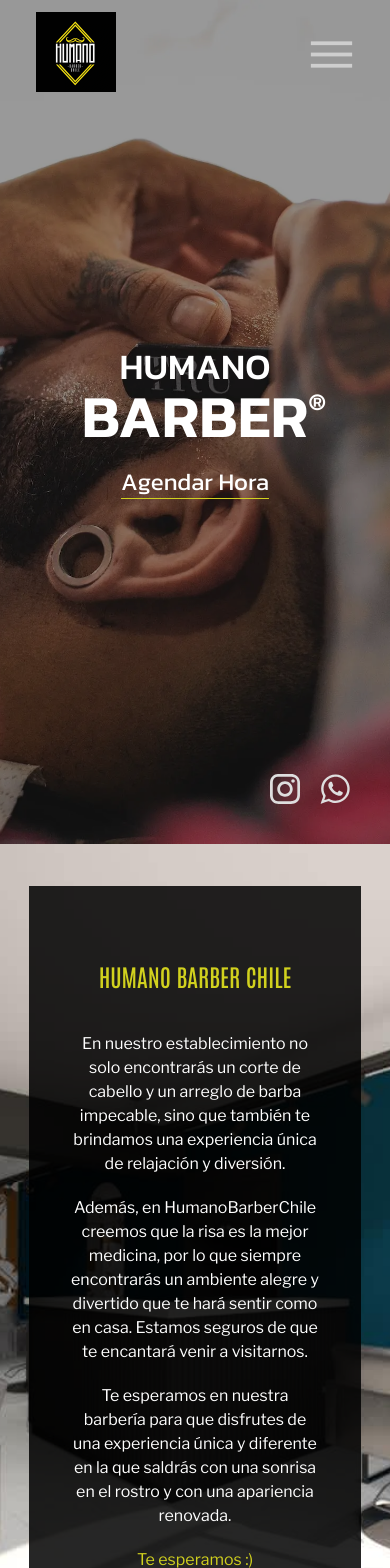
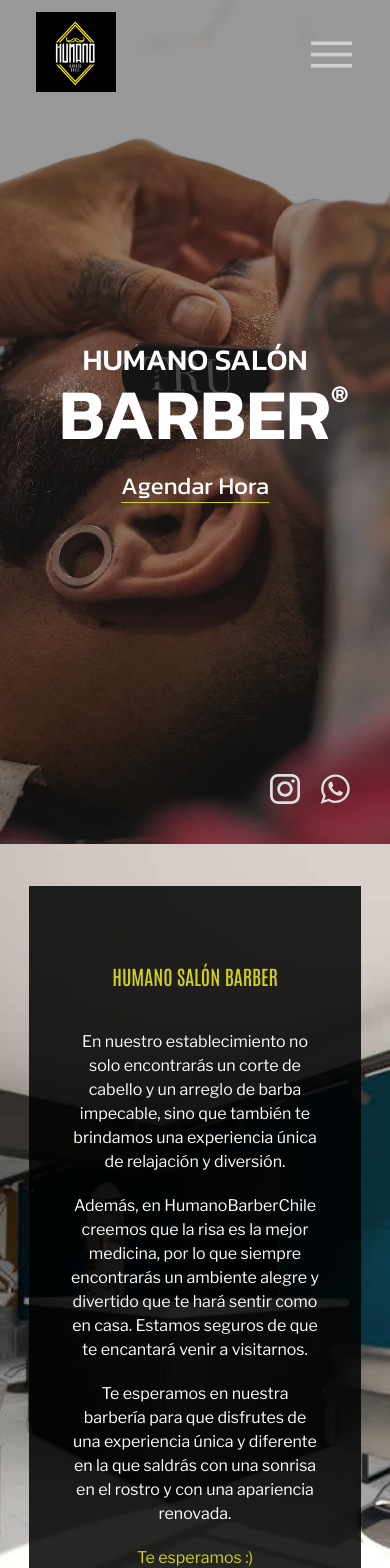
Before and after one commit to CrisSaavedra/humano-barber-chile, a React (Vite) app: page / in a window 390 px wide. Shown: the top 1568 px of the page. Built offline with nearby package versions, Linux system fonts and the light colour scheme.

Commit message:
Update AboutUs and LandingPage sections with new salon name and adjust styles for consistent branding across the site

```diff
--- a/src/pages/aboutUs.tsx
+++ b/src/pages/aboutUs.tsx
@@ -8,7 +8,7 @@
                 <main className="w-[85%] h-[90%] relative max-w-[1000px]">
                     <div className="absolute top-0 left-0 w-full h-full flex justify-center items-center bg-black z-[-5] opacity-85"></div>
                     <div className="text-white flex flex-col items-center justify-center w-full h-full font-antonio p-10">
-                        <h3 className="text-2xl text-yellow font-medium">HUMANO BARBER CHILE</h3>
+                        <h3 className="text-xl text-yellow font-medium md:text-2xl">HUMANO SALÓN BARBER</h3>
                         <p className="mt-10 text-center font-libre">En nuestro establecimiento no solo encontrarás un corte de cabello y un arreglo de barba impecable, sino que también te brindamos una experiencia única de relajación y diversión.</p>
                         <p className="mt-5 text-center font-libre">Además, en HumanoBarberChile creemos que la risa es la mejor medicina, por lo que siempre encontrarás un ambiente alegre y divertido que te hará sentir como en casa. Estamos seguros de que te encantará venir a visitarnos.</p>
                         <p className="mt-5 text-center font-libre">Te esperamos en nuestra barbería para que disfrutes de una experiencia única y diferente en la que saldrás con una sonrisa en el rostro y con una apariencia renovada.</p>
--- a/src/pages/landingPage.tsx
+++ b/src/pages/landingPage.tsx
@@ -7,8 +7,8 @@
                 <div className="h-full bg-cover bg-center absolute w-full top-0 z-[-1] " style={{ filter: "brightness(.6)", backgroundImage: `url(${backImage})` }}></div>
                 <div className=" w-full z-10 h-full flex flex-col items-center justify-center h-full">
                     <div className=" font-medium text-center text-white ">
-                        <h5 className="md:text-6xl text-4xl">HUMANO</h5>
-                        <h4 className="md:text-9xl text-6xl font-semibold realitve">BARBER <span className="text-2xl absolute">®</span></h4>
+                        <h5 className="md:text-5xl text-3xl">HUMANO SALÓN</h5>
+                        <h4 className="md:text-9xl text-7xl font-semibold realitve">BARBER <span className="text-2xl absolute">®</span></h4>
                     </div>
                     <a href="https://humanosalonbarberchile.site.agendapro.com/cl/sucursal/27344" className="border-b border-yellow text-white mt-5 text-2xl ">Agendar Hora</a>
                     <div className="flex gap-5  w-full justify-end px-10 absolute bottom-10">
--- a/src/pages/schedule.tsx
+++ b/src/pages/schedule.tsx
@@ -2,9 +2,9 @@
     return (
         <>
             <section id="scheduleSection" className="py-16 flex justify-center items-center bg-black">
-                <div className=" bg-gray-100 w-[85%] flex flex-col justify-center items-center p-10 relative z-[3] max-w-[900px] ml-5">
+                <div className=" bg-white w-[85%] flex flex-col justify-center items-center p-10 relative z-[3] max-w-[900px] ml-5">
                     <div className="absolute w-[100%] h-[100%] bg-yellow top-[0] m-[-18px] left-0 z-[-3]"></div>
-                    <div className="absolute w-[100%] h-[100%] bg-zinc-300 ] right-0 z-[-2]"></div>
+                    <div className="absolute w-[100%] h-[100%] bg-white ] right-0 z-[-2]"></div>
                     <h4 className="font-antonio text-3xl md:pr-8 pr-4">Horario</h4>
                     <div className="mt-12 flex text-xl font-light gap-4 md:gap-28">
                         <div className="flex flex-col gap-8">
```
